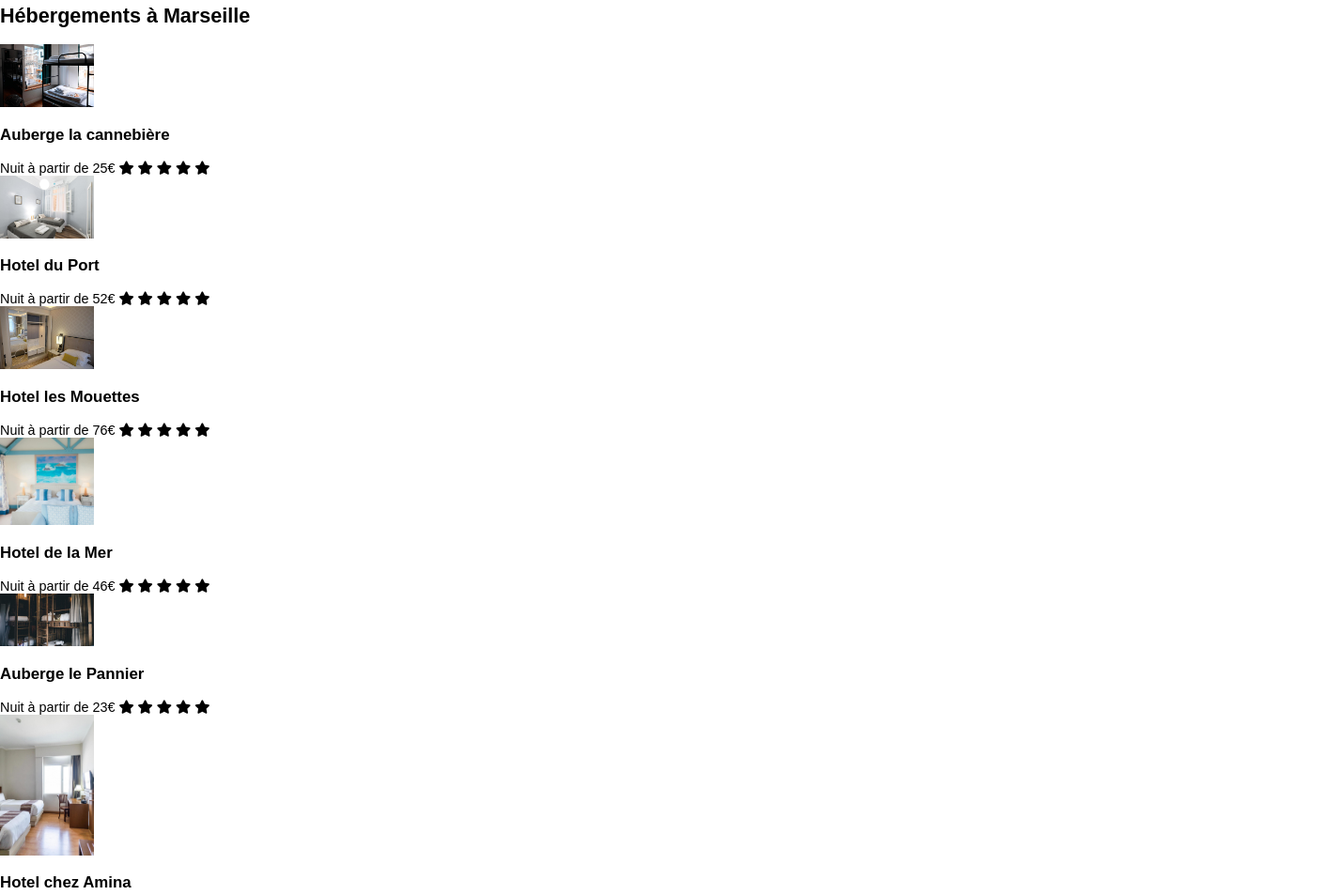
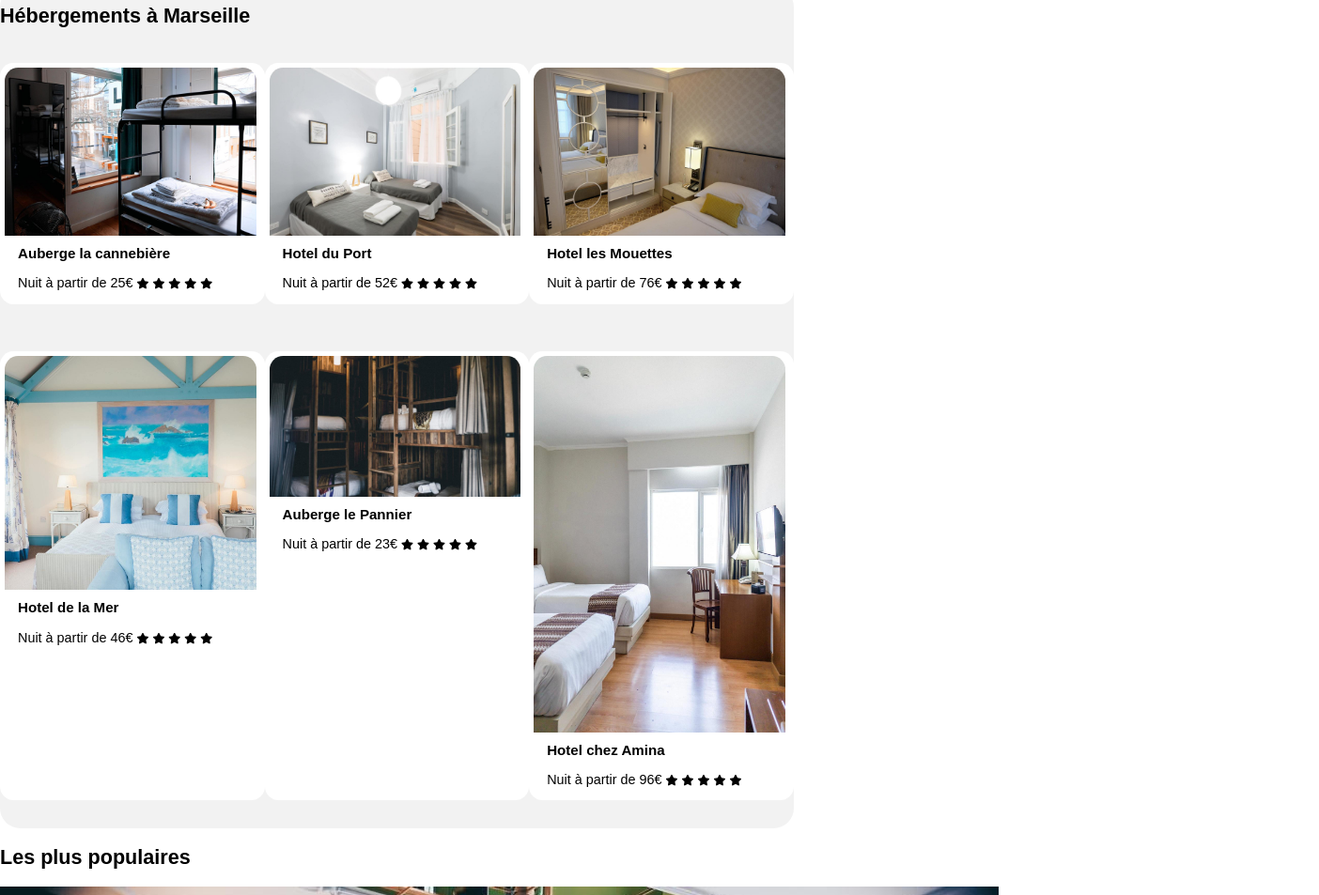
Before and after one commit to Supercodman/projet2reservia, a plain HTML site: page index.html in a window 1280 px wide. Shown: the part 346-1299 px from the top of the page at 94% size, 1404 px wide, since content can reach past the window. Drawn offline with Linux system fonts and the light colour scheme.

Commit message:
style sur hebergement

```diff
--- a/hebergement.css
+++ b/hebergement.css
@@ -1,7 +1,3 @@
-img {
-    width: 100px;
-
-}
 h1 {
     font-size: 1.2em;
 }
@@ -31,3 +27,43 @@ input[type=submit]
     padding-right:1em;
     border-radius: 0 1em 1em 0;
 }
+#middle{
+    display:flex;
+    justify-content:space-between;
+}
+#hebergements{
+    width:66%;
+    height:auto;
+    background-color: #f2f2f2;
+    border-radius:1.5em;
+}
+.three-cards{
+    display:flex;
+    justify-content: space-between;
+}
+.photo-hebergement{
+    width:95%;
+    border-radius:1em 1em 0 0 ;
+    margin:5px;
+    margin-bottom:0;
+}
+.box-hebergement{
+    width:100%;
+    background-color: white;
+    border-radius:1em;
+    margin-bottom:30px;
+    margin-top:20px;
+    padding-bottom:1em;
+    height:auto;
+}
+.texte-hebergement{
+    width:100%;
+    margin-top:-8px;
+    margin-left:19px;
+}
+.box-hebergement .fas{
+    font-size:0.8em;
+}
+.box-hebergement h3{
+    font-size:1.05em;
+}
--- a/index.html
+++ b/index.html
@@ -90,7 +90,9 @@
             <div id="hebergements-flex">
                 <div class="three-cards">
                     <div class="box box-hebergement">
-                        <img class="photo-hebergement" src="images/hebergement/auberge-la-cannebiere.jpg" alt="Auberge la cannebière">
+                        <img class="photo-hebergement" src="images/hebergement/auberge-la-cannebiere.jpg"
+                            alt="Auberge la cannebière">
+                        <div class="texte-hebergement">
                             <h3>Auberge la cannebière</h3>
                             <span>Nuit à partir de 25€</span>
                             <i class="fas fa-star"></i>
@@ -99,8 +101,11 @@
                             <i class="fas fa-star"></i>
                             <i class="fas fa-star"></i>
                         </div>
+
+                    </div>
                     <div class="box box-hebergement">
                         <img class="photo-hebergement" src="images/hebergement/hotel-du-port.jpg" alt="Hotel du port">
+                        <div class="texte-hebergement">
                             <h3>Hotel du Port</h3>
                             <span>Nuit à partir de 52€</span>
                             <i class="fas fa-star"></i>
@@ -109,8 +114,11 @@
                             <i class="fas fa-star"></i>
                             <i class="fas fa-star"></i>
                         </div>
+                    </div>
                     <div class="box box-hebergement">
-                        <img class="photo-hebergement" src="images/hebergement/hotel-les-mouettes.jpg" alt="Hotel les Mouettes">
+                        <img class="photo-hebergement" src="images/hebergement/hotel-les-mouettes.jpg"
+                            alt="Hotel les Mouettes">
+                        <div class="texte-hebergement">
                             <h3>Hotel les Mouettes</h3>
                             <span>Nuit à partir de 76€</span>
                             <i class="fas fa-star"></i>
@@ -119,10 +127,14 @@
                             <i class="fas fa-star"></i>
                             <i class="fas fa-star"></i>
                         </div>
+
+                    </div>
                 </div>
                 <div class="three-cards">
                     <div class="box box-hebergement">
-                        <img class="photo-hebergement" src="images/hebergement/hotel-de-la-mer.jpg" alt="Hotel de la Mer">
+                        <img class="photo-hebergement" src="images/hebergement/hotel-de-la-mer.jpg"
+                            alt="Hotel de la Mer">
+                        <div class="texte-hebergement">
                             <h3>Hotel de la Mer</h3>
                             <span>Nuit à partir de 46€</span>
                             <i class="fas fa-star"></i>
@@ -131,8 +143,12 @@
                             <i class="fas fa-star"></i>
                             <i class="fas fa-star"></i>
                         </div>
+
+                    </div>
                     <div class="box box-hebergement">
-                        <img class="photo-hebergement" src="images/hebergement/auberge-le-pannier.jpg" alt="Auberge le Pannier">
+                        <img class="photo-hebergement" src="images/hebergement/auberge-le-pannier.jpg"
+                            alt="Auberge le Pannier">
+                        <div class="texte-hebergement">
                             <h3>Auberge le Pannier</h3>
                             <span>Nuit à partir de 23€</span>
                             <i class="fas fa-star"></i>
@@ -141,8 +157,12 @@
                             <i class="fas fa-star"></i>
                             <i class="fas fa-star"></i>
                         </div>
+
+                    </div>
                     <div class="box box-hebergement">
-                        <img class="photo-hebergement" src="images/hebergement/hotel-chez-amina.jpg" alt="Hotel chez Amina">
+                        <img class="photo-hebergement" src="images/hebergement/hotel-chez-amina.jpg"
+                            alt="Hotel chez Amina">
+                        <div class="texte-hebergement">
                             <h3>Hotel chez Amina</h3>
                             <span>Nuit à partir de 96€</span>
                             <i class="fas fa-star"></i>
@@ -150,6 +170,8 @@
                             <i class="fas fa-star"></i>
                             <i class="fas fa-star"></i>
                             <i class="fas fa-star"></i>
+                        </div>
+
                     </div>
                 </div>
             </div>
```
Lines whose indentation alone changed are shown as unchanged.
